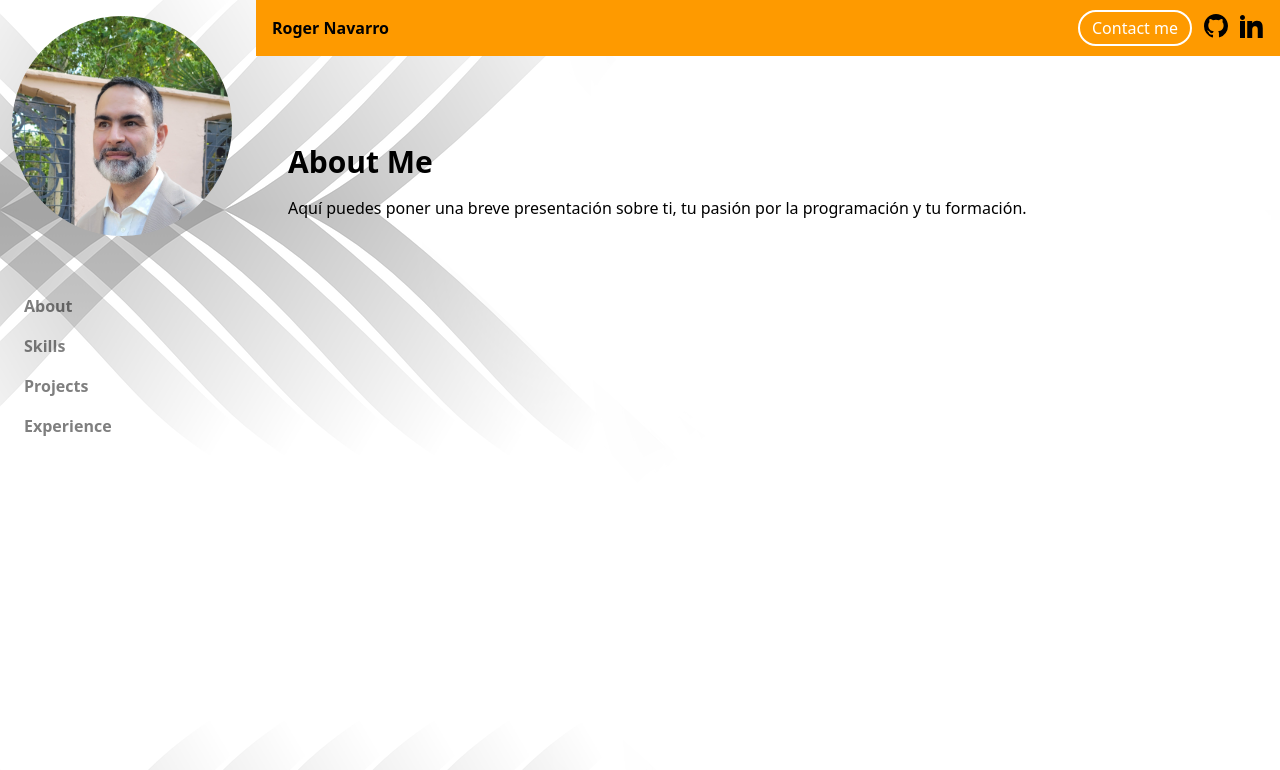
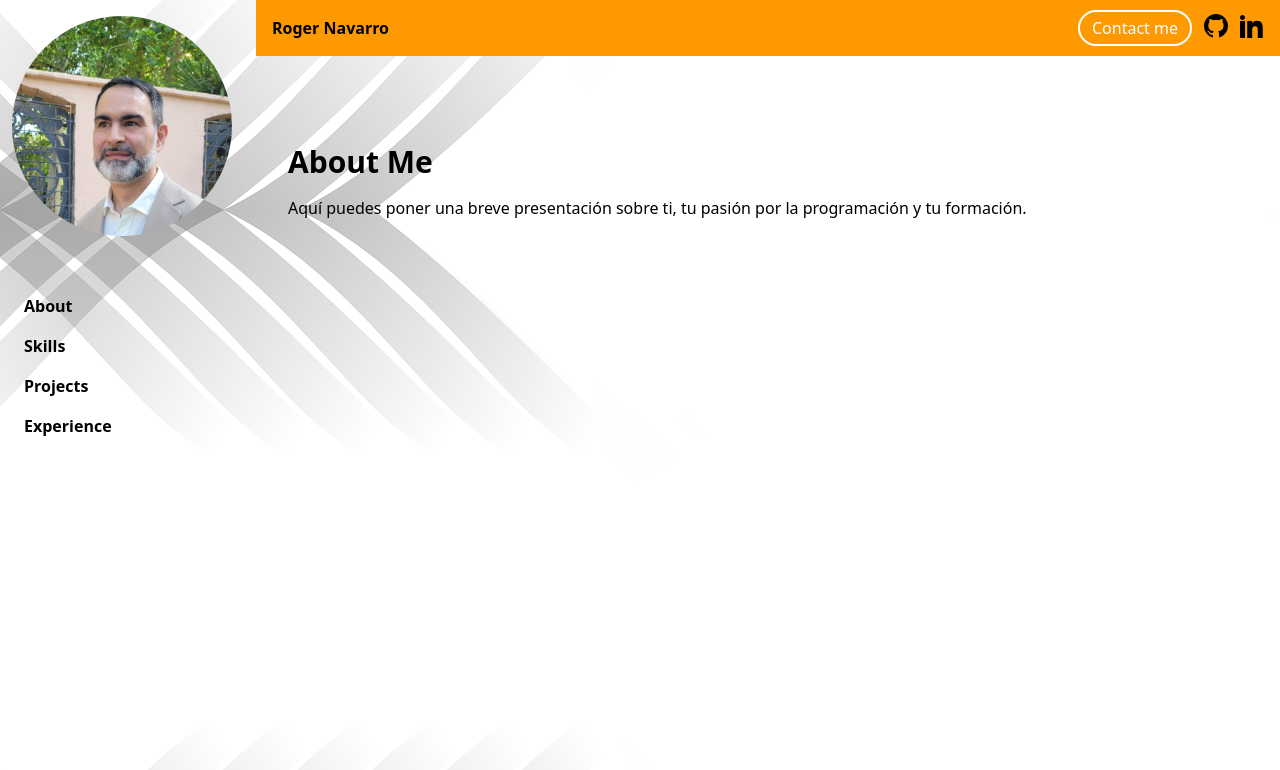
Before and after one commit to Roger486/roger-portfolio, a React (Vite) app: page / in a window 1280 px wide. Shown: the top 770 px of the page. Built offline with nearby package versions, Linux system fonts and the light colour scheme.

Commit message:
fix: fixed opacity applied incorrectly to the SideBar

```diff
--- a/src/components/Sidebar.jsx
+++ b/src/components/Sidebar.jsx
@@ -24,10 +24,10 @@ export default function Sidebar() {
 
   return (
     <aside
-      className="fixed left-0 h-screen w-64  p-6 opacity-50"
+      className="fixed left-0 h-screen w-64 p-6"
       style={{ top: `${topPosition}px`, transitionProperty: 'top' }}
     >
-      <nav className="mt-5 flex flex-col gap-4 text-black font-bold">
+      <nav className="mt-5 flex flex-col gap-4 text-black font-semibold">
         <a href="#about" className="hover:text-blue-500">About</a>
         <a href="#skills" className="hover:text-blue-500">Skills</a>
         <a href="#projects" className="hover:text-blue-500">Projects</a>
```
